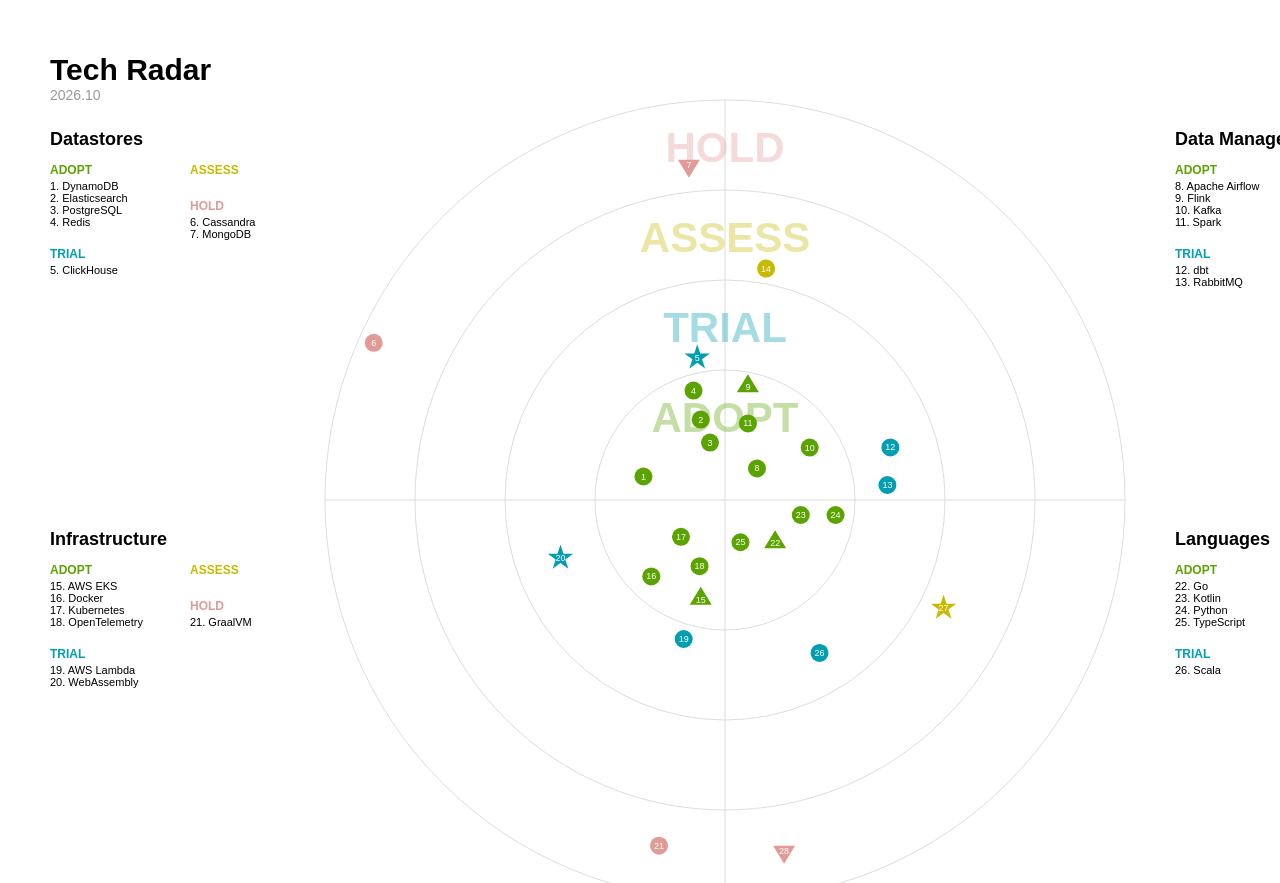
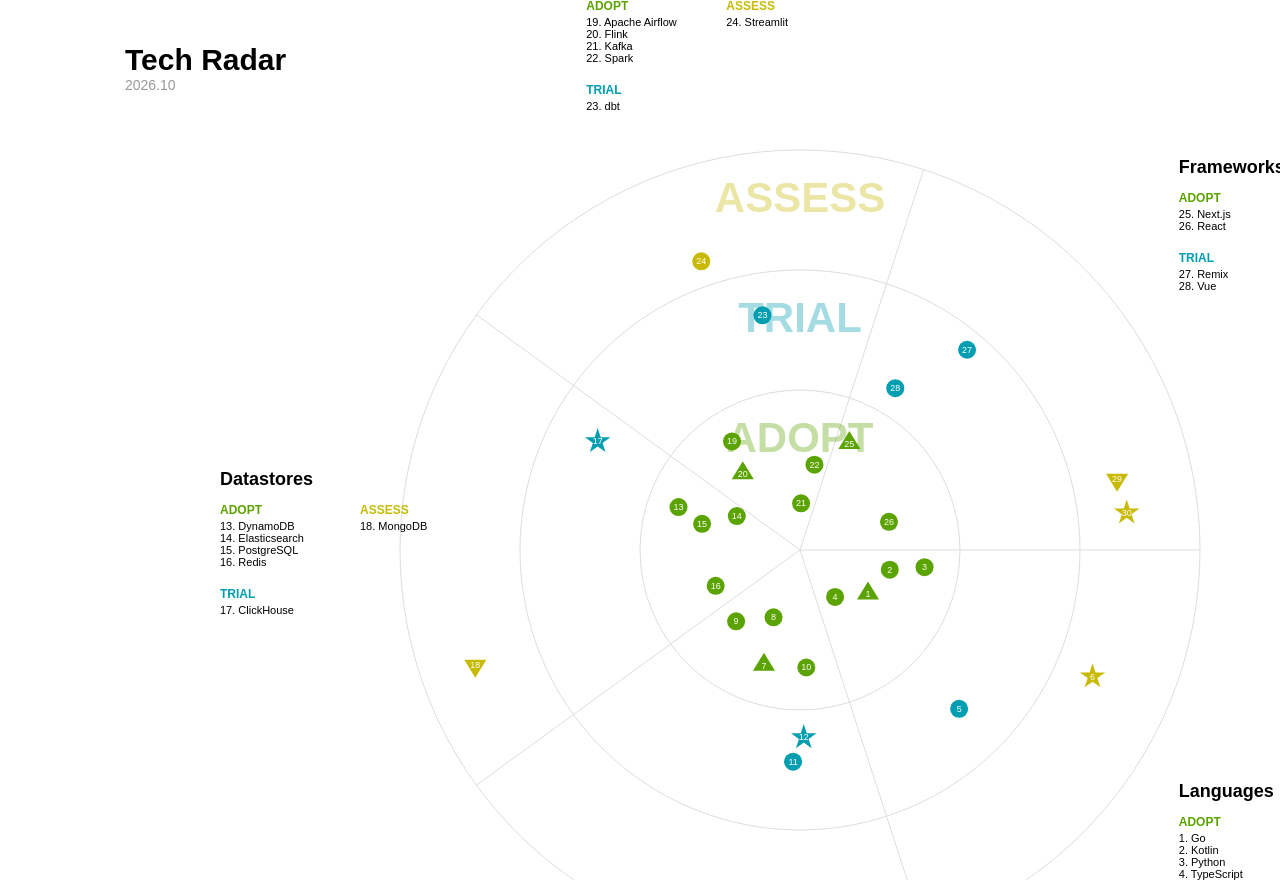
Before and after one commit to mauricewipf/tech-radar, a React (Vite) app: page / in a window 1280 px wide. Built offline with nearby package versions, Linux system fonts and the light colour scheme.

Commit message:
Lock tech radar to five quadrants and three rings.
Co-authored-by: Cursor <cursoragent@cursor.com>

```diff
--- a/src/components/TechRadar/TechRadar.tsx
+++ b/src/components/TechRadar/TechRadar.tsx
@@ -25,11 +25,13 @@ export function TechRadar({ config }: TechRadarProps) {
 
 export type {
   MovedStatus,
+  QuadrantIndex,
   RadarColors,
   RadarEntry,
   RadarOffset,
   RadarQuadrant,
   RadarRing,
+  RingIndex,
   TechRadarConfig,
   TechRadarProps,
 } from './types'
--- a/src/components/TechRadar/index.ts
+++ b/src/components/TechRadar/index.ts
@@ -1,11 +1,13 @@
 export { TechRadar } from './TechRadar'
 export type {
   MovedStatus,
+  QuadrantIndex,
   RadarColors,
   RadarEntry,
   RadarOffset,
   RadarQuadrant,
   RadarRing,
+  RingIndex,
   TechRadarConfig,
   TechRadarProps,
 } from './types'
--- a/src/components/TechRadar/radarVisualization.ts
+++ b/src/components/TechRadar/radarVisualization.ts
@@ -1,10 +1,14 @@
 /**
- * Port of Zalando tech-radar visualization (radar.js).
+ * Port of Zalando tech-radar visualization (radar.js), fixed to 5 quadrants / 3 rings.
  * Based on https://github.com/zalando/tech-radar — MIT License
  * Copyright (c) 2017-2025 Zalando SE
  */
 import * as d3 from 'd3'
-import type { TechRadarConfig } from './types'
+import type { RadarOffset, TechRadarConfig } from './types'
+
+const QUADRANT_COUNT = 5
+const RING_COUNT = 3
+const OUTER_RADIUS = 400
 
 interface PolarPoint {
   t: number
@@ -36,28 +40,40 @@ interface RadarBlip {
   id: string
 }
 
-interface ResolvedConfig {
-  svg_id: string
-  width: number
-  height: number
-  scale: number
-  colors: { background: string; grid: string; inactive: string }
-  print_layout: boolean
-  links_in_new_tabs: boolean
-  repo_url: string
-  print_ring_descriptions_table: boolean
-  legend_offset: Array<{ x: number; y: number }>
-  title_offset: { x: number; y: number }
-  footer_offset: { x: number; y: number }
-  legend_column_width: number
-  legend_line_height: number
-  font_family: string
-  title: string
-  date: string
-  quadrants: Array<{ name: string }>
-  rings: Array<{ name: string; color: string; description?: string }>
-  entries: RadarBlip[]
-  zoomed_quadrant?: number
+interface Sector {
+  start: number
+  span: number
+}
+
+function normalizeAngle(t: number): number {
+  let a = t
+  while (a <= -Math.PI) a += 2 * Math.PI
+  while (a > Math.PI) a -= 2 * Math.PI
+  return a
+}
+
+function defaultLegendOffsets(): [
+  RadarOffset,
+  RadarOffset,
+  RadarOffset,
+  RadarOffset,
+  RadarOffset,
+] {
+  const span = (2 * Math.PI) / QUADRANT_COUNT
+  const legendR = OUTER_RADIUS + 130
+  return Array.from({ length: QUADRANT_COUNT }, (_, i) => {
+    const mid = span * i + span / 2
+    return {
+      x: legendR * Math.cos(mid) - 50,
+      y: legendR * Math.sin(mid) - 20,
+    }
+  }) as [
+    RadarOffset,
+    RadarOffset,
+    RadarOffset,
+    RadarOffset,
+    RadarOffset,
+  ]
 }
 
 export function radarVisualization(
@@ -65,10 +81,12 @@ export function radarVisualization(
   input: TechRadarConfig,
   svgId = 'radar',
 ): () => void {
-  const config: ResolvedConfig = {
+  const legend_offset = input.legend_offset ?? defaultLegendOffsets()
+
+  const config = {
     svg_id: svgId,
-    width: input.width ?? 1450,
-    height: input.height ?? 1000,
+    width: input.width ?? 1600,
+    height: input.height ?? 1100,
     scale: input.scale ?? 1,
     colors: {
       background: input.colors?.background ?? 'transparent',
@@ -78,15 +96,9 @@ export function radarVisualization(
     print_layout: input.print_layout ?? true,
     links_in_new_tabs: input.links_in_new_tabs ?? true,
     repo_url: input.repo_url ?? '#',
-    print_ring_descriptions_table: input.print_ring_descriptions_table ?? false,
-    legend_offset: input.legend_offset ?? [
-      { x: 450, y: 90 },
-      { x: -675, y: 90 },
-      { x: -675, y: -310 },
-      { x: 450, y: -310 },
-    ],
-    title_offset: input.title_offset ?? { x: -675, y: -420 },
-    footer_offset: input.footer_offset ?? { x: -155, y: 450 },
+    legend_offset,
+    title_offset: input.title_offset ?? { x: -675, y: -480 },
+    footer_offset: input.footer_offset ?? { x: -155, y: 520 },
     legend_column_width: input.legend_column_width ?? 140,
     legend_line_height: input.legend_line_height ?? 10,
     font_family: input.font_family ?? 'Arial, Helvetica',
@@ -126,18 +138,16 @@ export function radarVisualization(
     return min + (random() + random()) * 0.5 * (max - min)
   }
 
-  const quadrants = [
-    { radial_min: 0, radial_max: 0.5, factor_x: 1, factor_y: 1 },
-    { radial_min: 0.5, radial_max: 1, factor_x: -1, factor_y: 1 },
-    { radial_min: -1, radial_max: -0.5, factor_x: -1, factor_y: -1 },
-    { radial_min: -0.5, radial_max: 0, factor_x: 1, factor_y: -1 },
-  ]
+  const sectorSpan = (2 * Math.PI) / QUADRANT_COUNT
+  const sectors: Sector[] = Array.from({ length: QUADRANT_COUNT }, (_, i) => ({
+    start: sectorSpan * i,
+    span: sectorSpan,
+  }))
 
   const rings = [
-    { radius: 130 },
-    { radius: 220 },
-    { radius: 310 },
-    { radius: 400 },
+    { radius: 160 },
+    { radius: 280 },
+    { radius: OUTER_RADIUS },
   ]
 
   function polar(cartesian: CartesianPoint): PolarPoint {
@@ -155,63 +165,50 @@ export function radarVisualization(
   }
 
   function bounded_interval(value: number, min: number, max: number) {
-    const low = Math.min(min, max)
-    const high = Math.max(min, max)
-    return Math.min(Math.max(value, low), high)
+    return Math.min(Math.max(value, Math.min(min, max)), Math.max(min, max))
   }
 
-  function bounded_ring(p: PolarPoint, r_min: number, r_max: number): PolarPoint {
-    return {
-      t: p.t,
-      r: bounded_interval(p.r, r_min, r_max),
-    }
+  function relativeAngle(t: number, start: number) {
+    let rel = t - start
+    while (rel < 0) rel += 2 * Math.PI
+    while (rel >= 2 * Math.PI) rel -= 2 * Math.PI
+    return rel
   }
 
-  function bounded_box(
-    point: CartesianPoint,
-    min: CartesianPoint,
-    max: CartesianPoint,
-  ): CartesianPoint {
-    return {
-      x: bounded_interval(point.x, min.x, max.x),
-      y: bounded_interval(point.y, min.y, max.y),
-    }
+  function clampToSector(point: CartesianPoint, sector: Sector, rMin: number, rMax: number) {
+    const p = polar(point)
+    const margin = Math.min(0.08, sector.span / 6)
+    let rel = relativeAngle(p.t, sector.start)
+    rel = bounded_interval(rel, margin, sector.span - margin)
+    const r = bounded_interval(p.r, rMin, rMax)
+    return cartesian({ t: normalizeAngle(sector.start + rel), r })
   }
 
   function segment(quadrant: number, ring: number): Segment {
-    const polar_min = {
-      t: quadrants[quadrant].radial_min * Math.PI,
-      r: ring === 0 ? 30 : rings[ring - 1].radius,
-    }
-    const polar_max = {
-      t: quadrants[quadrant].radial_max * Math.PI,
-      r: rings[ring].radius,
-    }
-    const cartesian_min = {
-      x: 15 * quadrants[quadrant].factor_x,
-      y: 15 * quadrants[quadrant].factor_y,
-    }
-    const cartesian_max = {
-      x: rings[3].radius * quadrants[quadrant].factor_x,
-      y: rings[3].radius * quadrants[quadrant].factor_y,
-    }
+    const sector = sectors[quadrant]
+    const rMin = ring === 0 ? 30 : rings[ring - 1].radius
+    const rMax = rings[ring].radius
+    const pad = 15
+
     return {
       clipx(d) {
-        const c = bounded_box(d, cartesian_min, cartesian_max)
-        const p = bounded_ring(polar(c), polar_min.r + 15, polar_max.r - 15)
-        d.x = cartesian(p).x
+        const clipped = clampToSector(d, sector, rMin + pad, rMax - pad)
+        d.x = clipped.x
+        d.y = clipped.y
         return d.x
       },
       clipy(d) {
-        const c = bounded_box(d, cartesian_min, cartesian_max)
-        const p = bounded_ring(polar(c), polar_min.r + 15, polar_max.r - 15)
-        d.y = cartesian(p).y
+        const clipped = clampToSector(d, sector, rMin + pad, rMax - pad)
+        d.x = clipped.x
+        d.y = clipped.y
         return d.y
       },
       random() {
         return cartesian({
-          t: random_between(polar_min.t, polar_max.t),
-          r: normal_between(polar_min.r, polar_max.r),
+          t: normalizeAngle(
+            sector.start + random_between(0.1, sector.span - 0.1),
+          ),
+          r: normal_between(rMin + pad, rMax - pad),
         })
       },
     }
@@ -228,16 +225,16 @@ export function radarVisualization(
         : config.colors.inactive
   }
 
-  const segmented: RadarBlip[][][] = Array.from({ length: 4 }, () =>
-    Array.from({ length: 4 }, () => [] as RadarBlip[]),
+  const segmented: RadarBlip[][][] = Array.from({ length: QUADRANT_COUNT }, () =>
+    Array.from({ length: RING_COUNT }, () => [] as RadarBlip[]),
   )
   for (const entry of config.entries) {
     segmented[entry.quadrant][entry.ring].push(entry)
   }
 
   let id = 1
-  for (const quadrant of [2, 3, 1, 0]) {
-    for (let ring = 0; ring < 4; ring++) {
+  for (let quadrant = 0; quadrant < QUADRANT_COUNT; quadrant++) {
+    for (let ring = 0; ring < RING_COUNT; ring++) {
       const entries = segmented[quadrant][ring]
       entries.sort((a, b) => a.label.localeCompare(b.label))
       for (const entry of entries) {
@@ -251,12 +248,11 @@ export function radarVisualization(
   }
 
   function viewbox(quadrant: number) {
-    return [
-      Math.max(0, quadrants[quadrant].factor_x * 400) - 420,
-      Math.max(0, quadrants[quadrant].factor_y * 400) - 420,
-      440,
-      440,
-    ].join(' ')
+    const sector = sectors[quadrant]
+    const mid = sector.start + sector.span / 2
+    const cx = Math.cos(mid) * 200
+    const cy = Math.sin(mid) * 200
+    return [cx - 220, cy - 220, 440, 440].join(' ')
   }
 
   const scaled_width = config.width * config.scale
@@ -283,22 +279,17 @@ export function radarVisualization(
 
   const grid = radar.append('g')
 
-  grid
-    .append('line')
-    .attr('x1', 0)
-    .attr('y1', -400)
-    .attr('x2', 0)
-    .attr('y2', 400)
-    .style('stroke', config.colors.grid)
-    .style('stroke-width', 1)
-  grid
-    .append('line')
-    .attr('x1', -400)
-    .attr('y1', 0)
-    .attr('x2', 400)
-    .attr('y2', 0)
-    .style('stroke', config.colors.grid)
-    .style('stroke-width', 1)
+  for (let i = 0; i < QUADRANT_COUNT; i++) {
+    const angle = sectors[i].start
+    grid
+      .append('line')
+      .attr('x1', 0)
+      .attr('y1', 0)
+      .attr('x2', OUTER_RADIUS * Math.cos(angle))
+      .attr('y2', OUTER_RADIUS * Math.sin(angle))
+      .style('stroke', config.colors.grid)
+      .style('stroke-width', 1)
+  }
 
   const defs = grid.append('defs')
   const filter = defs
@@ -443,7 +434,7 @@ export function radarVisualization(
       .style('font-size', '12px')
 
     const legend = radar.append('g')
-    for (let quadrant = 0; quadrant < 4; quadrant++) {
+    for (let quadrant = 0; quadrant < QUADRANT_COUNT; quadrant++) {
       legend
         .append('text')
         .attr(
@@ -459,7 +450,7 @@ export function radarVisualization(
         .style('font-weight', 'bold')
 
       let previousLegendHeight = 0
-      for (let ring = 0; ring < 4; ring++) {
+      for (let ring = 0; ring < RING_COUNT; ring++) {
         if (ring % 2 === 0) {
           previousLegendHeight = 0
         }
--- a/src/data/sampleRadar.ts
+++ b/src/data/sampleRadar.ts
@@ -4,8 +4,8 @@ export const sampleRadarConfig: TechRadarConfig = {
   title: 'Tech Radar',
   date: '2026.10',
   repo_url: 'https://github.com/zalando/tech-radar',
-  width: 1450,
-  height: 1000,
+  width: 1600,
+  height: 1100,
   colors: {
     background: 'transparent',
     grid: '#dddde0',
@@ -19,12 +19,12 @@ export const sampleRadarConfig: TechRadarConfig = {
     { name: 'Infrastructure' },
     { name: 'Datastores' },
     { name: 'Data Management' },
+    { name: 'Frameworks' },
   ],
   rings: [
     { name: 'ADOPT', color: '#5ba300' },
     { name: 'TRIAL', color: '#009eb0' },
     { name: 'ASSESS', color: '#c7ba00' },
-    { name: 'HOLD', color: '#e09b96' },
   ],
   entries: [
     { label: 'TypeScript', quadrant: 0, ring: 0, moved: 0 },
@@ -33,7 +33,6 @@ export const sampleRadarConfig: TechRadarConfig = {
     { label: 'Rust', quadrant: 0, ring: 2, moved: 2 },
     { label: 'Kotlin', quadrant: 0, ring: 0, moved: 0 },
     { label: 'Scala', quadrant: 0, ring: 1, moved: 0 },
-    { label: 'Clojure', quadrant: 0, ring: 3, moved: -1 },
 
     { label: 'Kubernetes', quadrant: 1, ring: 0, moved: 0 },
     { label: 'Docker', quadrant: 1, ring: 0, moved: 0 },
@@ -41,15 +40,13 @@ export const sampleRadarConfig: TechRadarConfig = {
     { label: 'OpenTelemetry', quadrant: 1, ring: 0, moved: 0 },
     { label: 'AWS Lambda', quadrant: 1, ring: 1, moved: 0 },
     { label: 'WebAssembly', quadrant: 1, ring: 1, moved: 2 },
-    { label: 'GraalVM', quadrant: 1, ring: 3, moved: 0 },
 
     { label: 'PostgreSQL', quadrant: 2, ring: 0, moved: 0 },
     { label: 'Redis', quadrant: 2, ring: 0, moved: 0 },
     { label: 'Elasticsearch', quadrant: 2, ring: 0, moved: 0 },
     { label: 'DynamoDB', quadrant: 2, ring: 0, moved: 0 },
     { label: 'ClickHouse', quadrant: 2, ring: 1, moved: 2 },
-    { label: 'MongoDB', quadrant: 2, ring: 3, moved: -1 },
-    { label: 'Cassandra', quadrant: 2, ring: 3, moved: 0 },
+    { label: 'MongoDB', quadrant: 2, ring: 2, moved: -1 },
 
     { label: 'Kafka', quadrant: 3, ring: 0, moved: 0 },
     { label: 'Spark', quadrant: 3, ring: 0, moved: 0 },
@@ -57,6 +54,12 @@ export const sampleRadarConfig: TechRadarConfig = {
     { label: 'dbt', quadrant: 3, ring: 1, moved: 0 },
     { label: 'Flink', quadrant: 3, ring: 0, moved: 1 },
     { label: 'Streamlit', quadrant: 3, ring: 2, moved: 0 },
-    { label: 'RabbitMQ', quadrant: 3, ring: 1, moved: 0 },
+
+    { label: 'React', quadrant: 4, ring: 0, moved: 0 },
+    { label: 'Next.js', quadrant: 4, ring: 0, moved: 1 },
+    { label: 'Vue', quadrant: 4, ring: 1, moved: 0 },
+    { label: 'Svelte', quadrant: 4, ring: 2, moved: 2 },
+    { label: 'Angular', quadrant: 4, ring: 2, moved: -1 },
+    { label: 'Remix', quadrant: 4, ring: 1, moved: 0 },
   ],
 }
```
Also changed, not shown: src/components/TechRadar/types.ts (+21 -8 lines), 1 other file (tests, documents, lock files or other folders).
